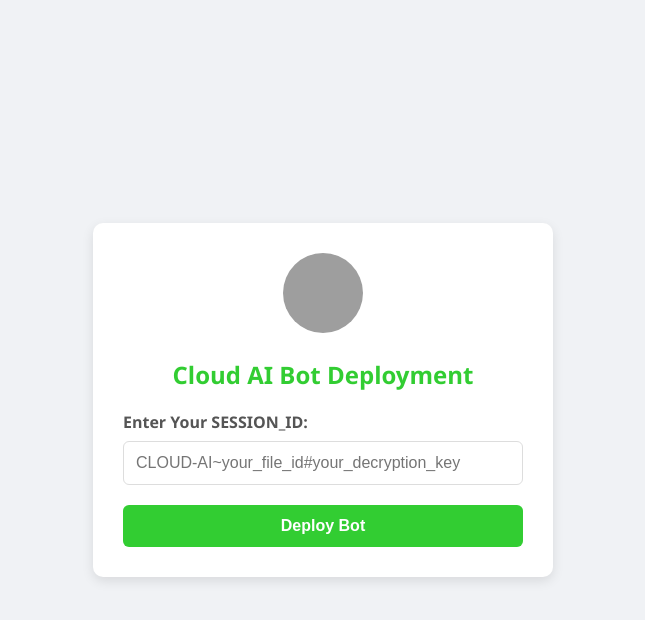
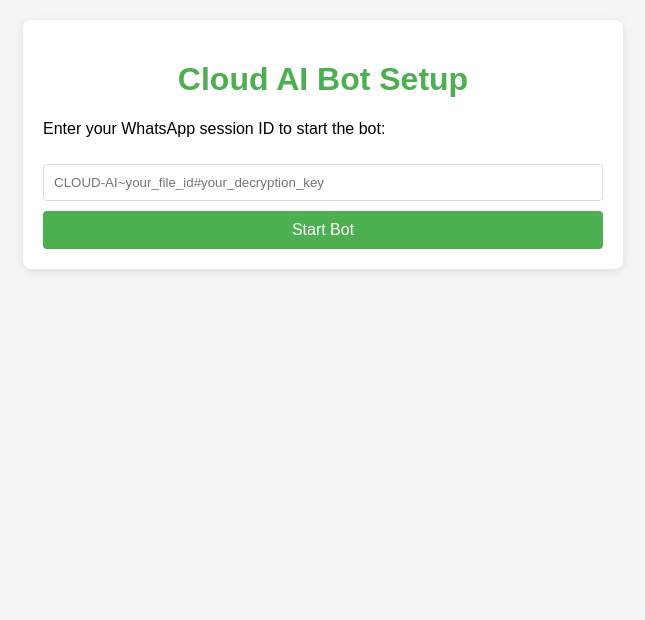
Before and after one commit to srijan907/maze-runner-com, a website: page index.html in a window 1280 px wide. Shown: the whole page, without its empty margins (317-962 px from the left). Drawn offline with Linux system fonts and the light colour scheme; grey boxes are pictures that could not be loaded.

Commit message:
Update index.html

```diff
--- a/index.html
+++ b/index.html
@@ -3,148 +3,89 @@
 <head>
     <meta charset="UTF-8">
     <meta name="viewport" content="width=device-width, initial-scale=1.0">
-    <title>Cloud AI Bot Deployment</title>
+    <title>Cloud AI Bot Setup</title>
     <style>
         body {
-            font-family: 'Segoe UI', Tahoma, Geneva, Verdana, sans-serif;
-            background-color: #f0f2f5;
-            margin: 0;
-            padding: 0;
-            display: flex;
-            justify-content: center;
-            align-items: center;
-            height: 100vh;
-            color: #333;
+            font-family: Arial, sans-serif;
+            max-width: 600px;
+            margin: 0 auto;
+            padding: 20px;
+            background-color: #f5f5f5;
         }
-
         .container {
-            background-color: white;
-            border-radius: 10px;
-            box-shadow: 0 4px 12px rgba(0, 0, 0, 0.1);
-            padding: 30px;
-            width: 400px;
-            max-width: 90%;
+            background: white;
+            padding: 20px;
+            border-radius: 8px;
+            box-shadow: 0 2px 10px rgba(0,0,0,0.1);
         }
-
         h1 {
-            color: #32CD32;
+            color: #4CAF50;
             text-align: center;
-            margin-bottom: 20px;
-            font-size: 24px;
         }
-
-        .form-group {
-            margin-bottom: 20px;
-        }
-
-        label {
-            display: block;
-            margin-bottom: 8px;
-            font-weight: 600;
-            color: #555;
-        }
-
         input[type="text"] {
             width: 100%;
-            padding: 12px;
+            padding: 10px;
+            margin: 10px 0;
             border: 1px solid #ddd;
-            border-radius: 6px;
-            font-size: 16px;
+            border-radius: 4px;
             box-sizing: border-box;
-            transition: border-color 0.3s;
         }
-
-        input[type="text"]:focus {
-            border-color: #32CD32;
-            outline: none;
-        }
-
         button {
-            background-color: #32CD32;
+            background-color: #4CAF50;
             color: white;
             border: none;
-            padding: 12px 20px;
-            border-radius: 6px;
+            padding: 10px 15px;
+            border-radius: 4px;
             cursor: pointer;
+            width: 100%;
             font-size: 16px;
-            font-weight: 600;
-            width: 100%;
-            transition: background-color 0.3s;
         }
-
         button:hover {
-            background-color: #2db82d;
+            background-color: #45a049;
         }
-
-        .status {
+        #status {
             margin-top: 20px;
-            padding: 12px;
-            border-radius: 6px;
+            padding: 10px;
+            border-radius: 4px;
             display: none;
         }
-
         .success {
-            background-color: #d4edda;
-            color: #155724;
-            border: 1px solid #c3e6cb;
+            background-color: #dff0d8;
+            color: #3c763d;
         }
-
         .error {
-            background-color: #f8d7da;
-            color: #721c24;
-            border: 1px solid #f5c6cb;
-        }
-
-        .logo {
-            text-align: center;
-            margin-bottom: 20px;
-        }
-
-        .logo img {
-            width: 80px;
-            height: 80px;
-            border-radius: 50%;
-            object-fit: cover;
+            background-color: #f2dede;
+            color: #a94442;
         }
     </style>
 </head>
 <body>
     <div class="container">
-        <div class="logo">
-            <img src="https://files.catbox.moe/8h0cyi.jpg" alt="Cloud AI Logo">
-        </div>
-        <h1>Cloud AI Bot Deployment</h1>
+        <h1>Cloud AI Bot Setup</h1>
+        <p>Enter your WhatsApp session ID to start the bot:</p>
 
-        <div class="form-group">
-            <label for="sessionId">Enter Your SESSION_ID:</label>
+        <div>
             <input type="text" id="sessionId" placeholder="CLOUD-AI~your_file_id#your_decryption_key">
+            <button id="deployBtn">Start Bot</button>
         </div>
 
-        <button id="deployBtn">Deploy Bot</button>
-
-        <div id="statusMessage" class="status"></div>
+        <div id="status"></div>
     </div>
 
     <script>
         document.getElementById('deployBtn').addEventListener('click', async () => {
             const sessionId = document.getElementById('sessionId').value.trim();
-            const statusMessage = document.getElementById('statusMessage');
+            const statusEl = document.getElementById('status');
 
             if (!sessionId) {
                 showStatus('Please enter your SESSION_ID', 'error');
                 return;
             }
 
-            if (!sessionId.includes('CLOUD-AI~') || !sessionId.includes('#')) {
-                showStatus('Invalid SESSION_ID format. It must contain both file ID and decryption key.', 'error');
-                return;
-            }
+            try {
+                showStatus('Configuring session...', 'success');
 
-            try {
-                showStatus('Deploying bot... Please wait', 'success');
-
-                // Send the SESSION_ID to the server
-                const response = await fetch('/deploy', {
+                const response = await fetch('/set-session', {
                     method: 'POST',
                     headers: {
                         'Content-Type': 'application/json',
@@ -155,26 +96,20 @@
                 const result = await response.json();
 
                 if (response.ok) {
-                    showStatus('Bot deployed successfully!', 'success');
+                    showStatus('Bot started successfully!', 'success');
                 } else {
-                    showStatus(`Error: ${result.error || 'Failed to deploy bot'}`, 'error');
+                    showStatus(`Error: ${result.error || 'Failed to start bot'}`, 'error');
                 }
             } catch (error) {
-                showStatus(`Network error: ${error.message}`, 'error');
-                console.error('Deployment error:', error);
+                showStatus(`Error: ${error.message}`, 'error');
             }
         });
 
         function showStatus(message, type) {
-            const statusMessage = document.getElementById('statusMessage');
-            statusMessage.textContent = message;
-            statusMessage.className = 'status ' + type;
-            statusMessage.style.display = 'block';
-
-            // Auto-hide after 5 seconds
-            setTimeout(() => {
-                statusMessage.style.display = 'none';
-            }, 5000);
+            const statusEl = document.getElementById('status');
+            statusEl.textContent = message;
+            statusEl.className = type;
+            statusEl.style.display = 'block';
         }
     </script>
 </body>
```
